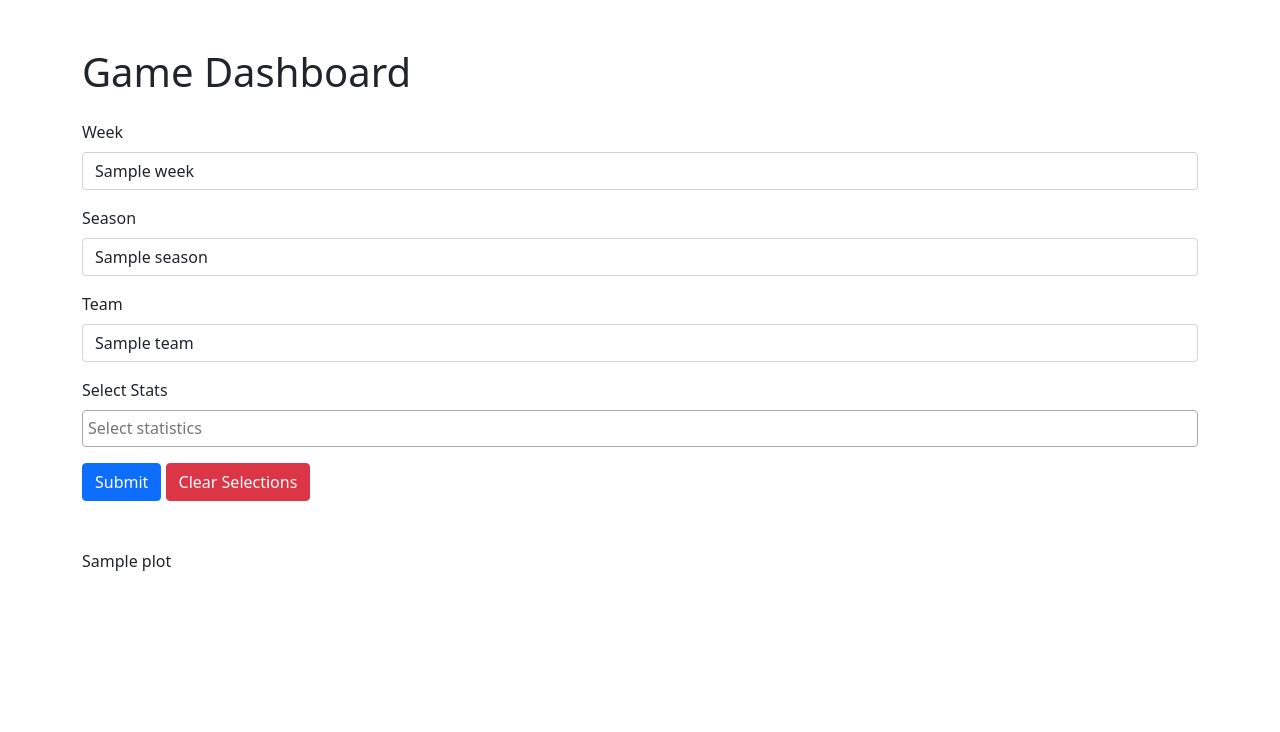
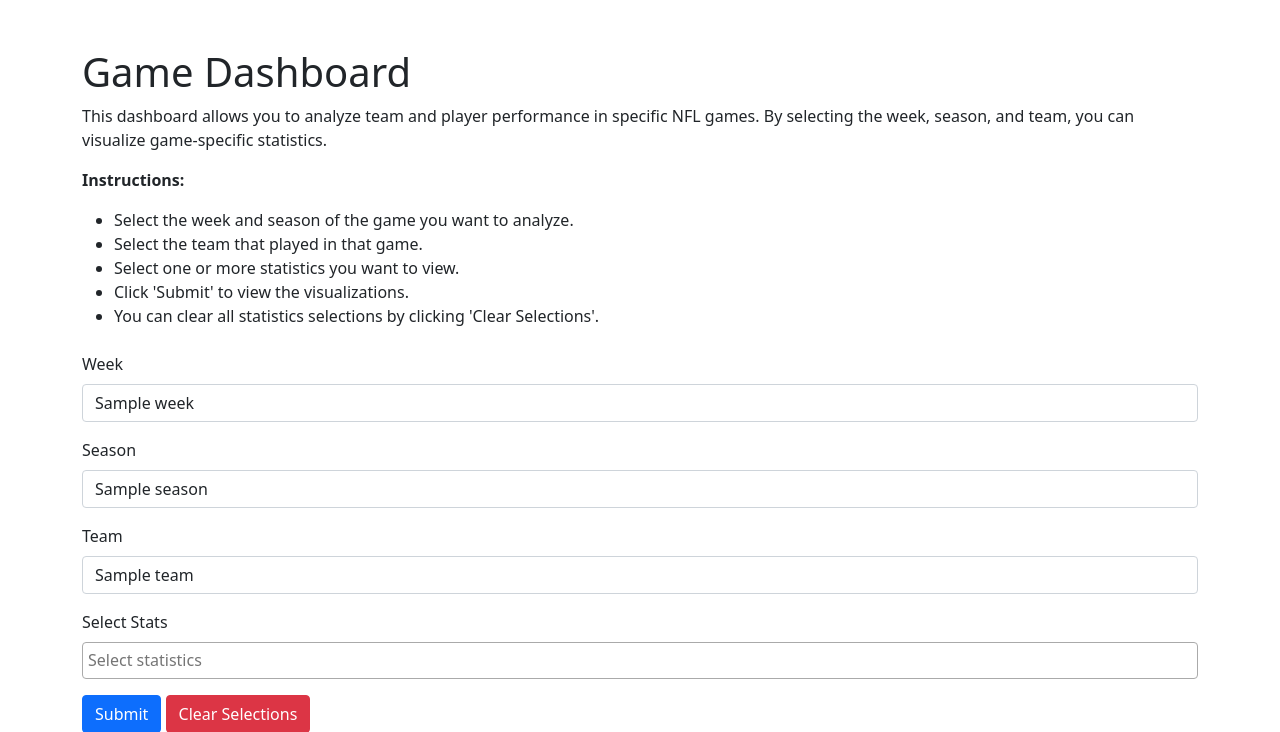
Before and after one commit to pedrodgn/sports_analysis, a Flask app: template templates/game_dashboard.html in a window 1280 px wide. Shown: the top 732 px of the page. Before the commit the page ends 571 px from the top, so only its background shows below. Run offline with Flask 3, Linux system fonts and the light colour scheme; the template is opened without the code that fills it: most values are stand-ins (such as "Sample title", 1, 10 or a date in 2020); parts of the project's set-up code (start-up, migrations or seed data) failed here and were passed over; some libraries are stand-ins or nearby versions.

Commit message:
Adding instructions and descriptions to both dashboards

```diff
--- a/templates/game_dashboard.html
+++ b/templates/game_dashboard.html
@@ -10,6 +10,15 @@
 <body>
     <div class="container mt-5">
         <h1>Game Dashboard</h1>
+        <p>This dashboard allows you to analyze team and player performance in specific NFL games. By selecting the week, season, and team, you can visualize game-specific statistics.</p>
+        <p><strong>Instructions:</strong></p>
+        <ul>
+            <li>Select the week and season of the game you want to analyze.</li>
+            <li>Select the team that played in that game.</li>
+            <li>Select one or more statistics you want to view.</li>
+            <li>Click 'Submit' to view the visualizations.</li>
+            <li>You can clear all statistics selections by clicking 'Clear Selections'.</li>
+        </ul>
         <form method="POST" class="mt-4">
             <div class="mb-3">
                 <label for="week" class="form-label">Week</label>
```
Also changed, not shown: templates/season_dashboard.html (+8 -0 lines).
